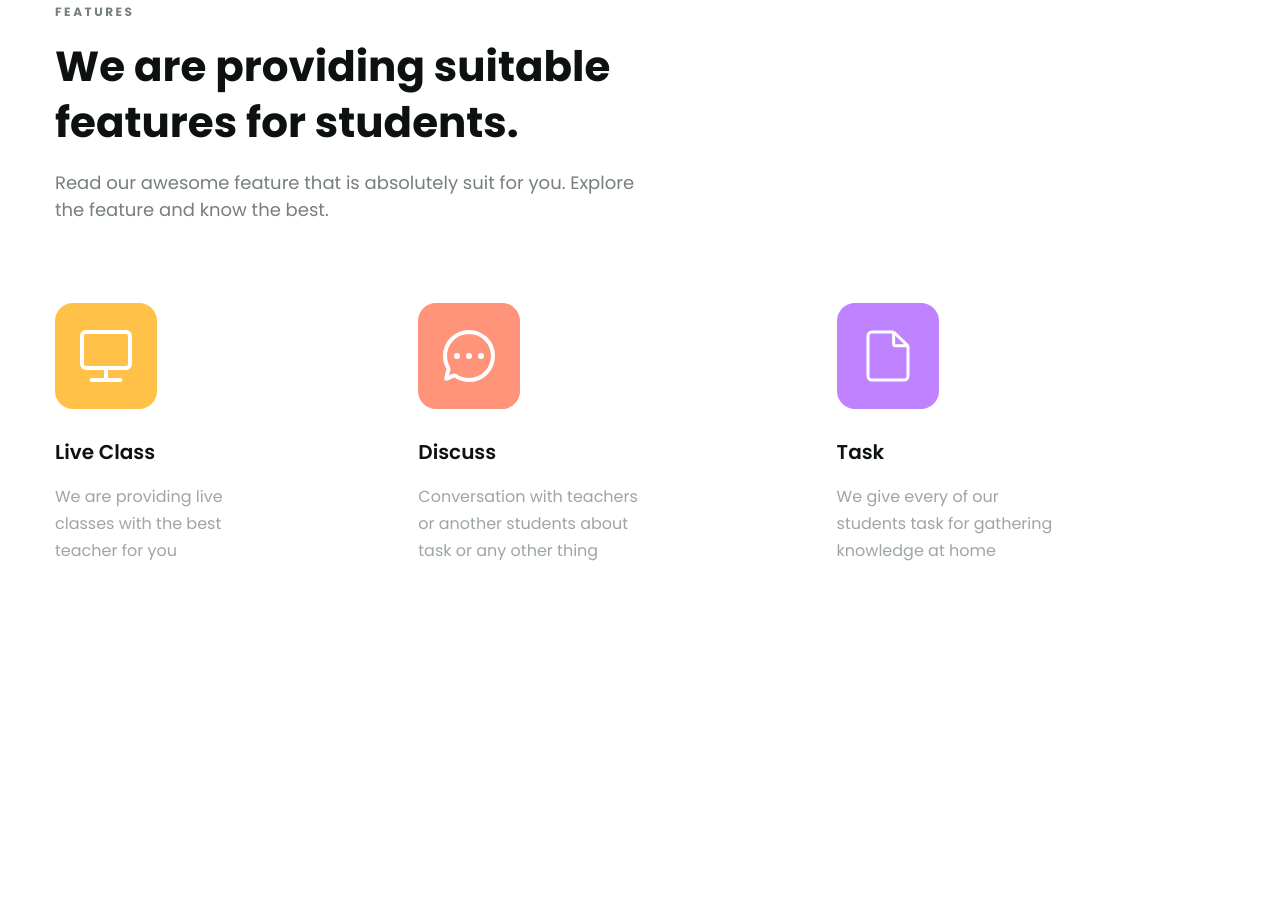
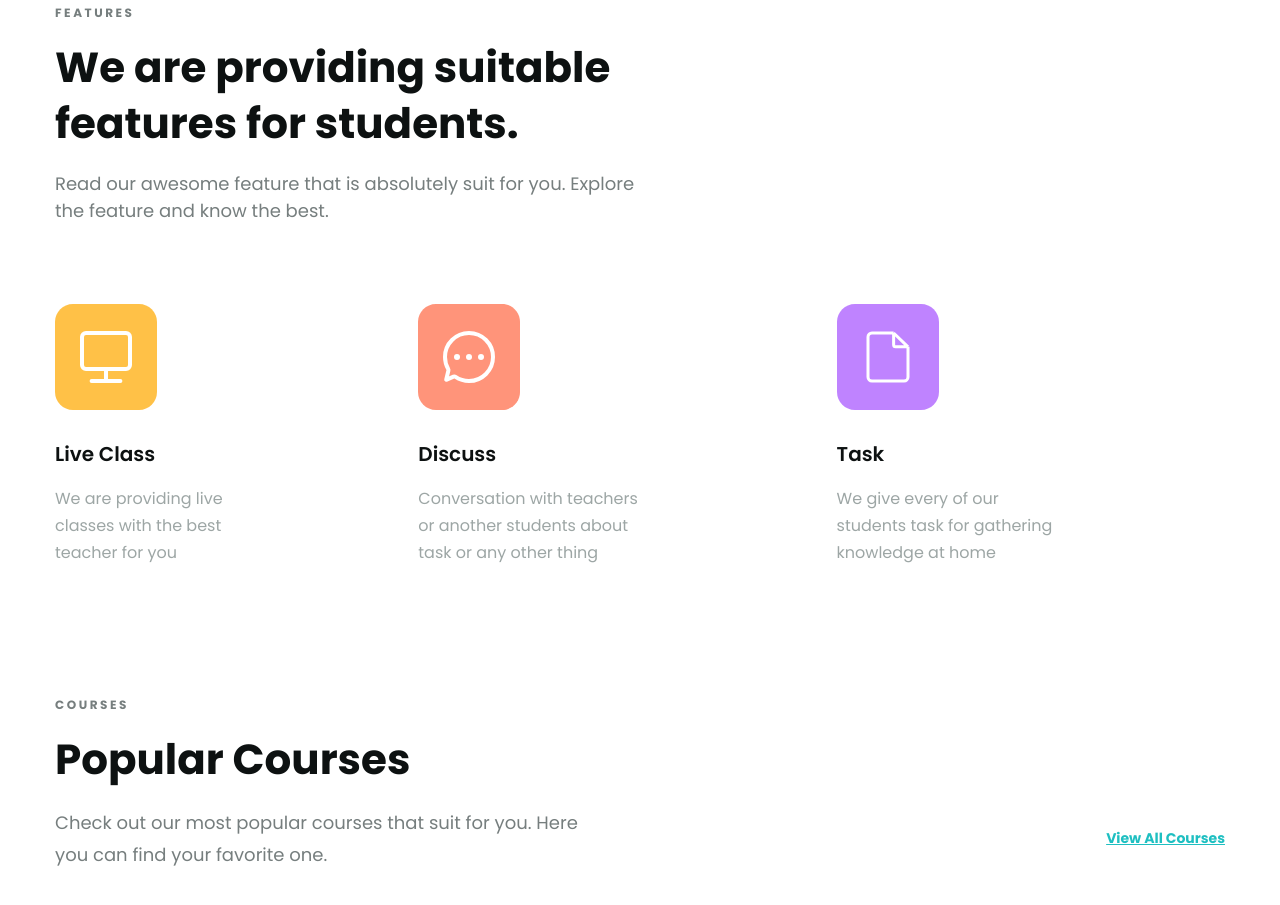
Before and after one commit to nguyenphamphu20/Online-Learning-Landing-Page, a plain HTML site: page index.html in a window 1280 px wide. Shown: the part 989-1894 px from the top of the page. Drawn offline with Linux system fonts and the light colour scheme.

Commit message:
create popular titile

```diff
--- a/assets/css/style.css
+++ b/assets/css/style.css
@@ -12,10 +12,9 @@ html {
 }
 
 body {
-    font-size: 1.6 rem;
-    font-family: Poppins, sans-serif;
+    font-size: 1.6rem;
+    font-family: Poppins;
 }
-/* common */
 .heading {
     color: var(--text-color);
     font-weight: 700;
@@ -412,8 +411,6 @@ header .group-actions {
 }
 
 /* features */
-/* title */
-
 .features {
     margin-top: 209px;
 }
@@ -422,6 +419,8 @@ header .group-actions {
     width: 1024px;
     max-width: calc(88% - 24px);
 }
+/* title */
+
 .features-title .text {
     color: #767e7e;
     font-size: 1.2rem;
@@ -443,6 +442,7 @@ header .group-actions {
     line-height: normal;
 }
 
+/* body */
 .features-body {
     margin-top: 80px;
 }
@@ -479,3 +479,44 @@ header .group-actions {
 .features-list .item:nth-child(3) .desc {
     width: 224px;
 }
+
+/* popular */
+.popular {
+    margin-top: 130px;
+}
+/* title */
+
+.popular-title .text {
+    color: #767e7e;
+    font-size: 1.2rem;
+    font-style: normal;
+    font-weight: 700;
+    line-height: normal;
+}
+
+.popular-title .heading {
+    margin-top: 18px;
+}
+
+.popular-title .row {
+    margin-top: 19px;
+    display: flex;
+    justify-content: space-between;
+    align-items: center;
+}
+
+.popular-title .row .desc {
+    width: 525px;
+    color: #767e7e;
+    font-size: 1.8rem;
+    font-weight: 400;
+    line-height: 1.78;
+}
+
+.popular-title .row .link-view a {
+    color: var(--primary-color);
+    font-size: 1.4rem;
+    font-weight: 700;
+    line-height: normal;
+    text-decoration-line: underline;
+}
--- a/index.html
+++ b/index.html
@@ -55,6 +55,7 @@
                 </header>
             </div>
         </div>
+        <!-- main -->
         <main>
             <!-- hero -->
             <div class="hero">
@@ -172,10 +173,10 @@
                         <!-- features title -->
                         <div class="features-title">
                             <div class="text">F E A T U R E S</div>
-                            <h2 class="heading level-2">
+                            <h2 class="heading level-2 line-clamp two-line">
                                 We are providing suitable features for students.
                             </h2>
-                            <div class="desc">
+                            <div class="desc line-clamp two-line">
                                 Read our awesome feature that is absolutely suit
                                 for you. Explore the feature and know the best.
                             </div>
@@ -230,6 +231,27 @@
                     </div>
                 </div>
             </div>
+            <!-- popular -->
+            <div class="popular">
+                <div class="main-content">
+                    <!-- popular title -->
+                    <div class="popular-title">
+                        <div class="text">C O U R S E S</div>
+                        <h2 class="heading level-2 line-clamp two-line">
+                            Popular Courses
+                        </h2>
+                        <div class="row">
+                            <div class="desc line-clamp two-line">
+                                Check out our most popular courses that suit for
+                                you. Here you can find your favorite one.
+                            </div>
+                            <div class="link-view">
+                                <a href="#!">View All Courses</a>
+                            </div>
+                        </div>
+                    </div>
+                </div>
+            </div>
         </main>
     </body>
 </html>
```
